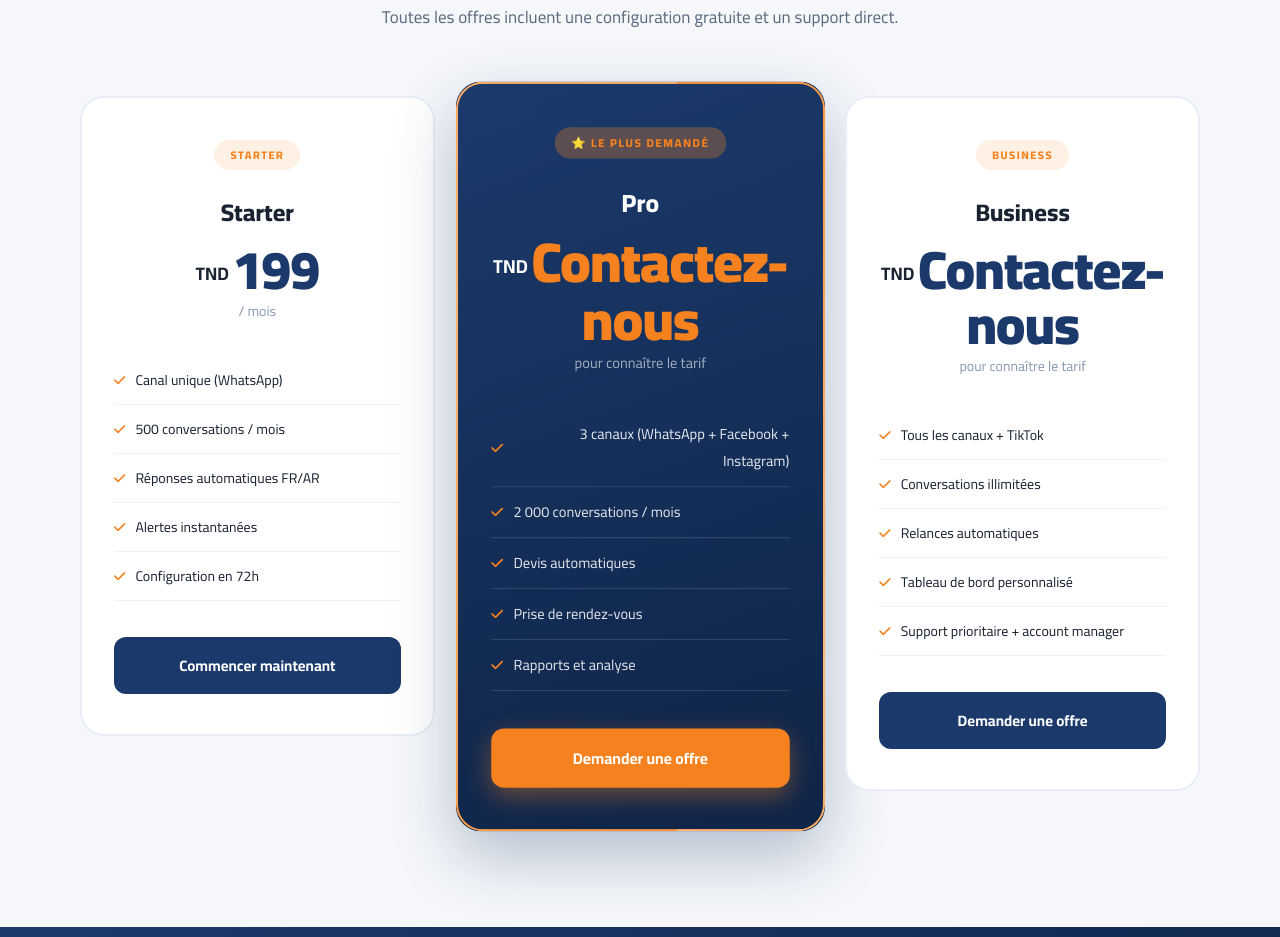
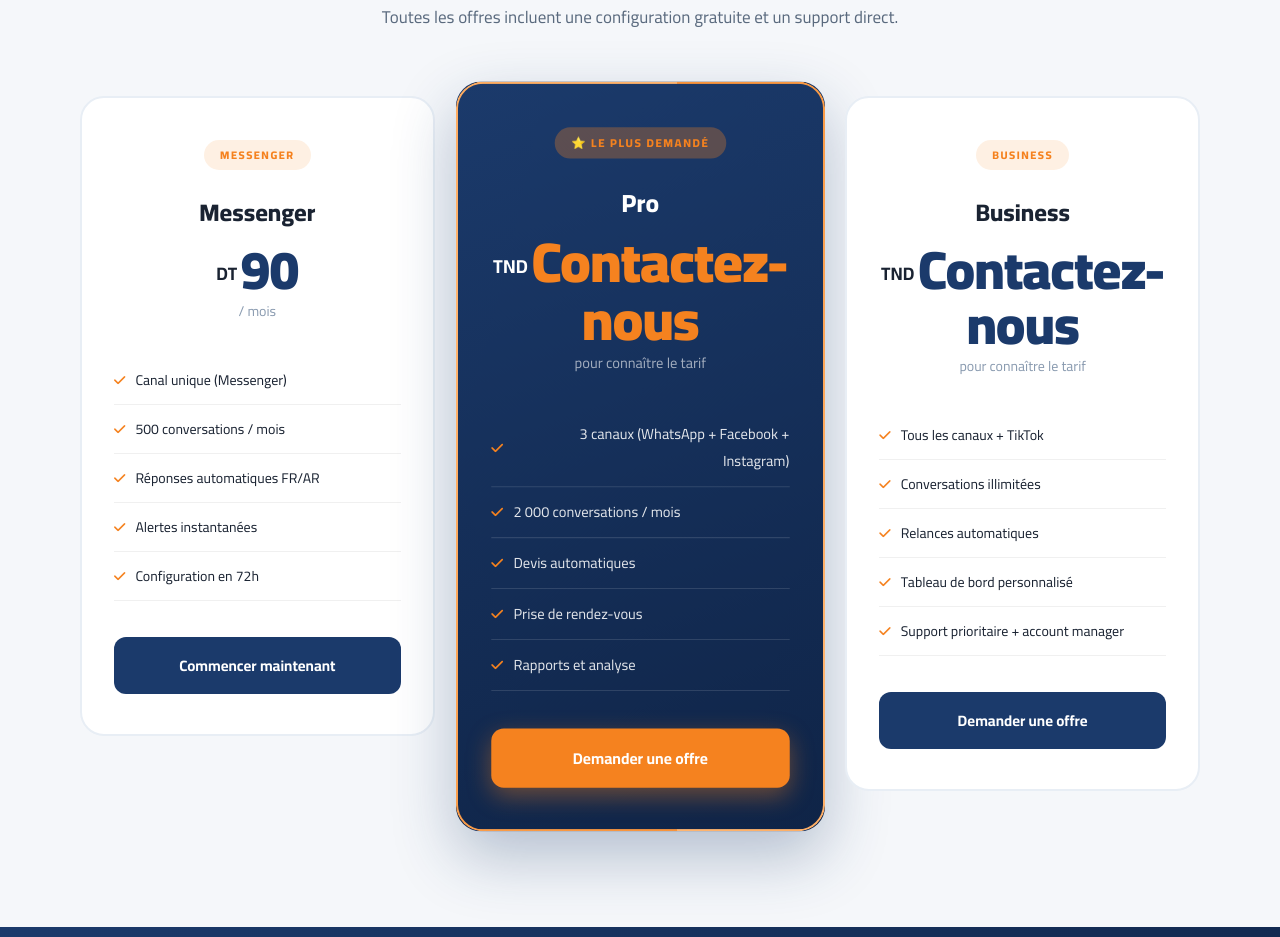
Before and after one commit to yassine763/WakilAi, a plain HTML site: page index.html in a window 1280 px wide. Shown: the part 4335-5272 px from the top of the page. Drawn offline with nearby package versions, Linux system fonts and the light colour scheme; animation ran at ten frames a second.

Commit message:
Update pricing plan from Starter to Messenger

```diff
--- a/index.html
+++ b/index.html
@@ -915,15 +915,15 @@
     </div>
     <div class="pricing-grid reveal-stagger">
       <div class="price-card">
-        <div class="plan-badge">Starter</div>
-        <div class="plan-name">Starter</div>
+        <div class="plan-badge">Messenger</div>
+        <div class="plan-name">Messenger</div>
         <div>
-          <span class="plan-currency">TND</span>
-          <span class="plan-price">199</span>
+          <span class="plan-currency">DT</span>
+          <span class="plan-price">90</span>
         </div>
         <div class="plan-period">/ mois</div>
         <ul class="plan-features">
-          <li>Canal unique (WhatsApp)</li>
+          <li>Canal unique (Messenger)</li>
           <li>500 conversations / mois</li>
           <li>Réponses automatiques FR/AR</li>
           <li>Alertes instantanées</li>
```
